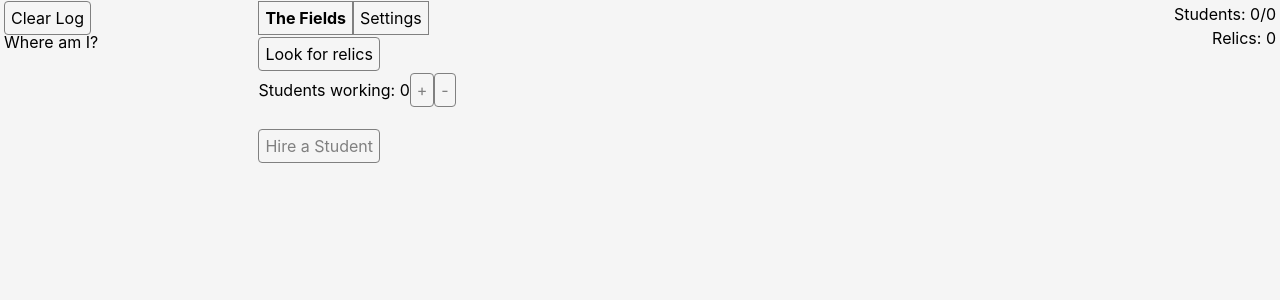
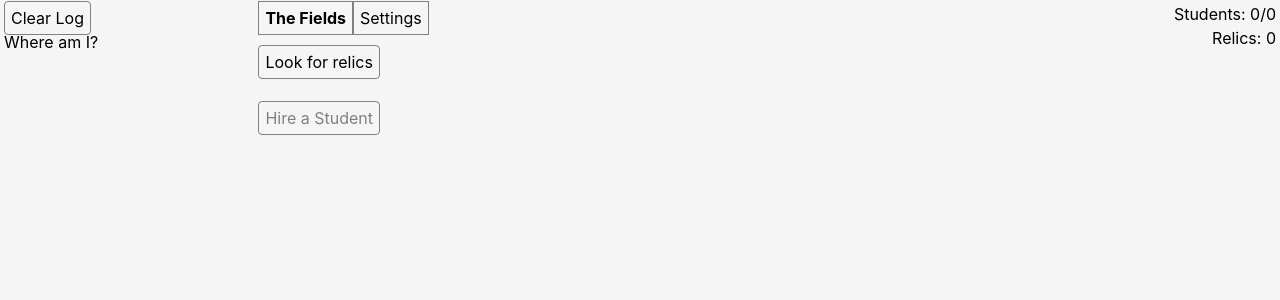
Before and after one commit to bcm32/relics, a React (Create React App) app: page / in a window 1280 px wide. Shown: the top 300 px of the page. Built offline with nearby package versions, Linux system fonts and the light colour scheme.

Commit message:
more ui cleanup

```diff
--- a/src/app.scss
+++ b/src/app.scss
@@ -86,6 +86,15 @@
     color: gray;
     cursor: default;
   }
+
+  &.relics-button--compact {
+    display: inline-block;
+    text-align: center;
+    vertical-align: center;
+    padding: 0 2px 8px 2px;
+    width: 16px;
+    height: 16px;
+  }
 }
 
 .nav-panel {
@@ -107,6 +116,9 @@
   }
 }
 
+.button-container {
+  padding: 8px 0;
+}
 
 .padded-text {
   padding-top: 4px;
--- a/src/app.tsx
+++ b/src/app.tsx
@@ -17,7 +17,6 @@ class App extends React.Component<AppProps, AppState> {
     constructor(props: any) {
         super(props);
         const darkMode = saveGameExists() && loadSave().settings.darkMode;
-        console.log("MODE", darkMode);
 
         this.toggleTheme = () => {
             this.setState(state => ({
--- a/src/core/event-manager.ts
+++ b/src/core/event-manager.ts
@@ -3,7 +3,6 @@ import {addJournalEntry} from "./journal";
 
 export function randomEvent(gameState: GameState) {
     const diceRoll = roll1d100();
-    console.log(diceRoll);
     if(diceRoll >= 95) {
         addJournalEntry(gameState, "The wind blows across the dusty plain")
     }
--- a/src/core/saveService.ts
+++ b/src/core/saveService.ts
@@ -25,3 +25,8 @@ export function exportSave(gameState: GameState) {
     saveGame(gameState);
     // TODO: export
 }
+
+export function importSave(gameState: GameState) {
+    saveGame(gameState);
+    // TODO: import
+}
--- a/src/panels/relicPanel.tsx
+++ b/src/panels/relicPanel.tsx
@@ -26,25 +26,35 @@ export class RelicPanel extends React.Component<GeneratorProps> {
     render() {
         const { gameState, onAddCurrency, onPurchase } = this.props;
         const availableStudents = countAvailableStudents(gameState);
+        const studentsHired = gameState.resourceState.students >= 1;
+
         return (
             <div className="panel--left-align">
+                <div className="button-container">
                     <RelicsButton onClick={() => onAddCurrency("relics", 1)}>Look for relics</RelicsButton>
-                <p>
-                    Students working: {gameState.jobAssignments.gatherRelics}
+                </div>
+                {studentsHired &&
+                    <div>
+                        <div>Students:</div>
+                        <div>
+                            Gathering Relics: {gameState.jobAssignments.gatherRelics}
                             <span><RelicsButton
+                                compact={true}
                                 disabled={availableStudents <= 0}
-                        onClick={()=>this.assignGather()}>+</RelicsButton>
+                                onClick={() => this.assignGather()}>+</RelicsButton>
                             <RelicsButton
+                                compact={true}
                                 disabled={gameState.jobAssignments.gatherRelics <= 0}
-                        onClick={()=>this.removeGather()}
+                                onClick={() => this.removeGather()}
                             >
                                 -
                             </RelicsButton></span>
-
-                </p>
+                        </div>
+                    </div>
+                }
                 <br/>
                 <div>
-                    <div>
+                    <div className="button-container">
                         <RelicsButton
                                 disabled={!this.studentTransaction.isValidPurchase(gameState, 1)}
                                 onClick={() => onPurchase(1, this.studentTransaction)}
--- a/src/shared/relicsButton.tsx
+++ b/src/shared/relicsButton.tsx
@@ -5,16 +5,17 @@ type RelicsButtonProps = {
   onClick: any;
   id?: string; // Must be provided for tooltip to work
   disabled?: any;
-  tooltip?: string
+  tooltip?: string;
+  compact?: boolean;
 }
 
 export class RelicsButton extends React.Component<RelicsButtonProps> {
 
     render() {
-        const { tooltip, id, children, disabled, onClick } = this.props;
-        console.log(tooltip);
+        const { tooltip, id, children, disabled, onClick, compact } = this.props;
         let className = "relics-button";
         if(disabled) className += " relics-button--disabled";
+        if(compact) className += " relics-button--compact";
         const clickFunc = disabled ? () => {} : onClick;
         const dataTipAttr = {};
         if(tooltip)
```
Lines whose indentation alone changed are shown as unchanged.
